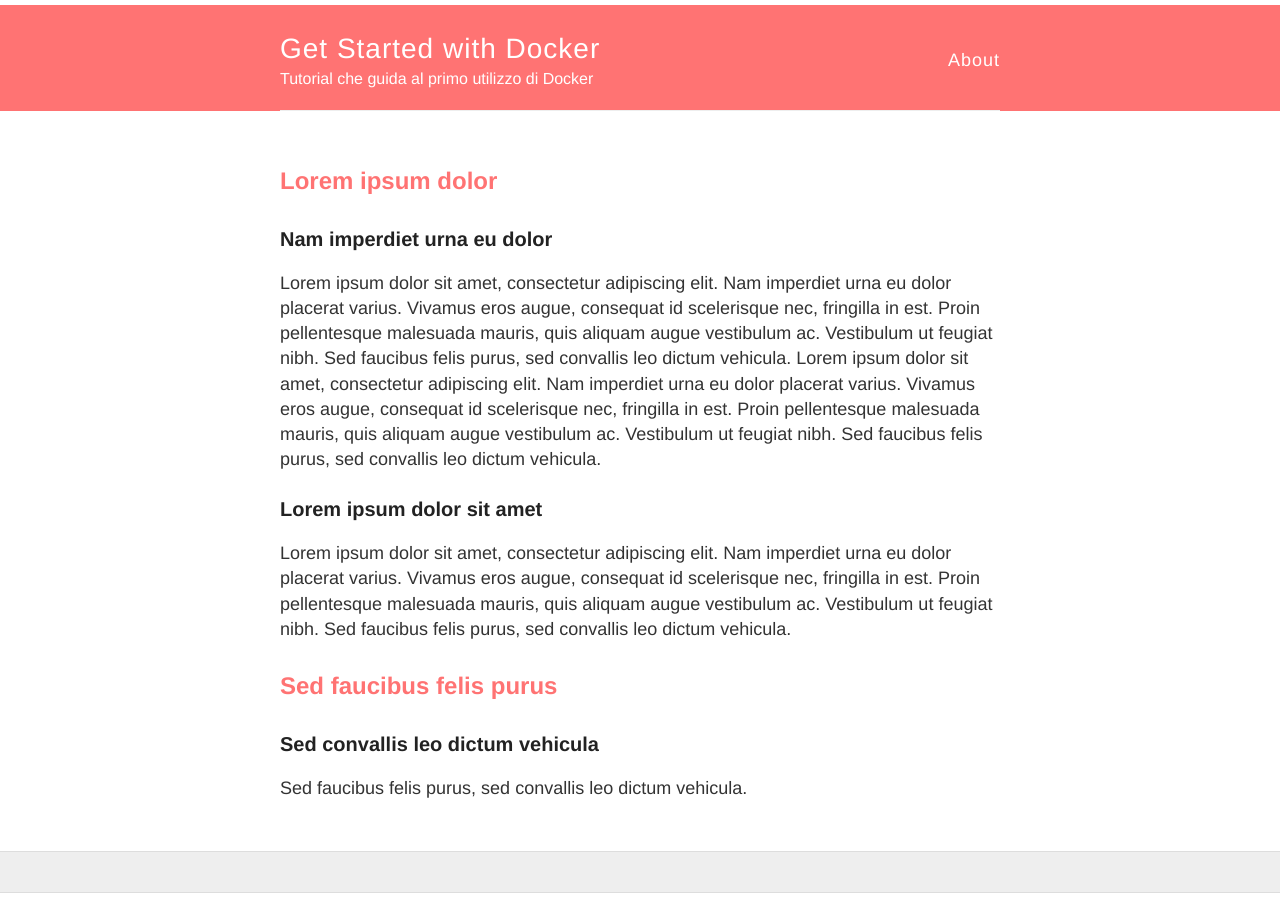
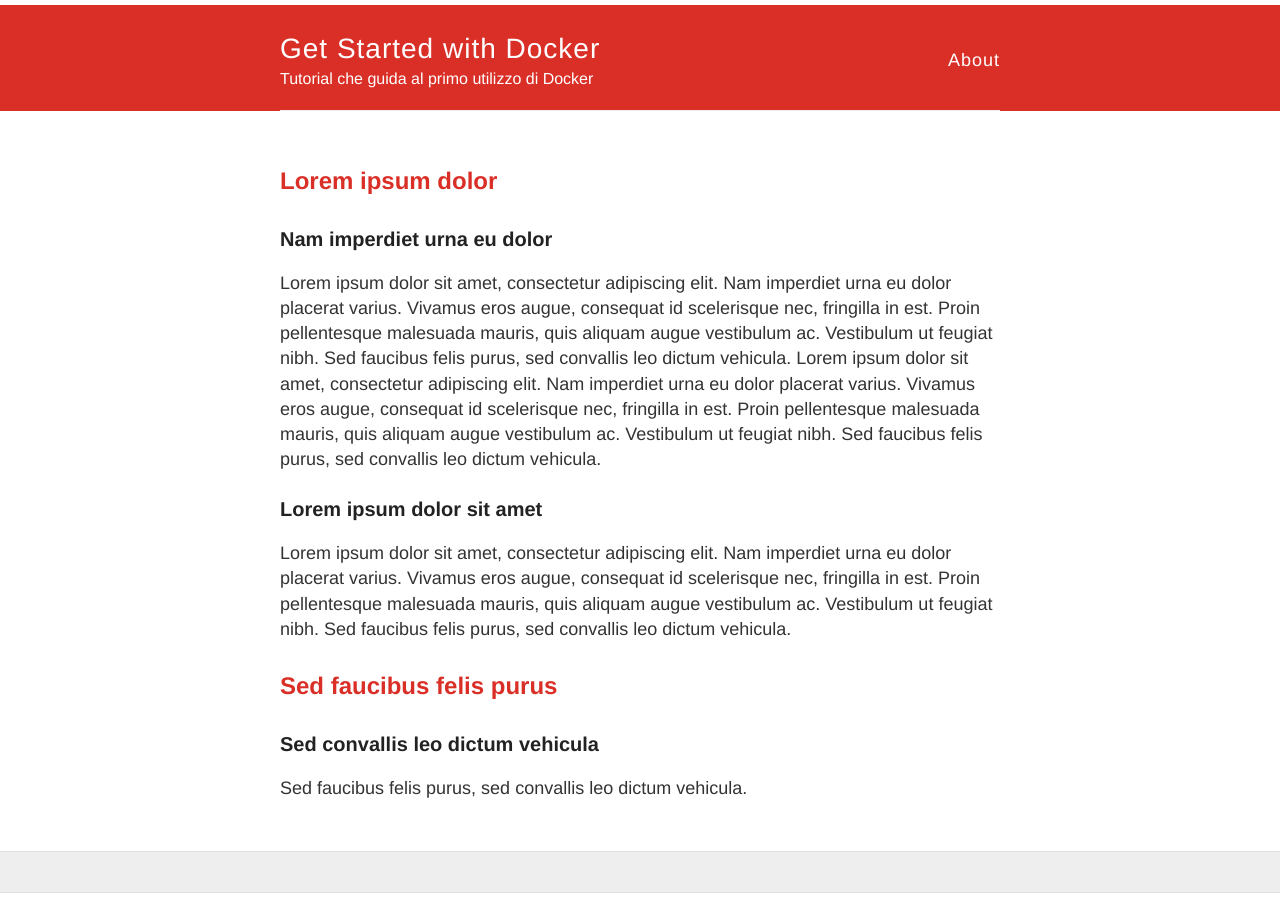
Before and after one commit to LOG-ED/docker-get-started, a Jekyll site: the page built from index.md, in a window 1280 px wide. Built offline with Jekyll 4.4.1, drawn with Linux system fonts in a browser that asks for light colours; nearby versions of some CDN libraries.

Commit message:
change main color

```diff
--- a/_sass/_variables.scss
+++ b/_sass/_variables.scss
@@ -18,7 +18,7 @@ $blue: #4183C4;
 // Main theme colors
 // Some cool main theme colors(violet:#8476ad;blue:#5cacee;red:#ff7373,#ff6f69;green:#6acf64,#2ddbb3;orange:#ffa268)
 
-$mono-color:#ff7373;                // main theme color(header, links, footer icons, buttons, post-title)
+$mono-color:#da2f27;                // main theme color(header, links, footer icons, buttons, post-title)
 $hl-color: $darkGray;              // header link color (author name and posted on date) for blog post meta
 $navbar-hover-color:$gray;        // navbar hover color (site name and navbar links hover color)
 $link-color: $darkerGray;        // normal hyperlink color other than the ones above.
```
